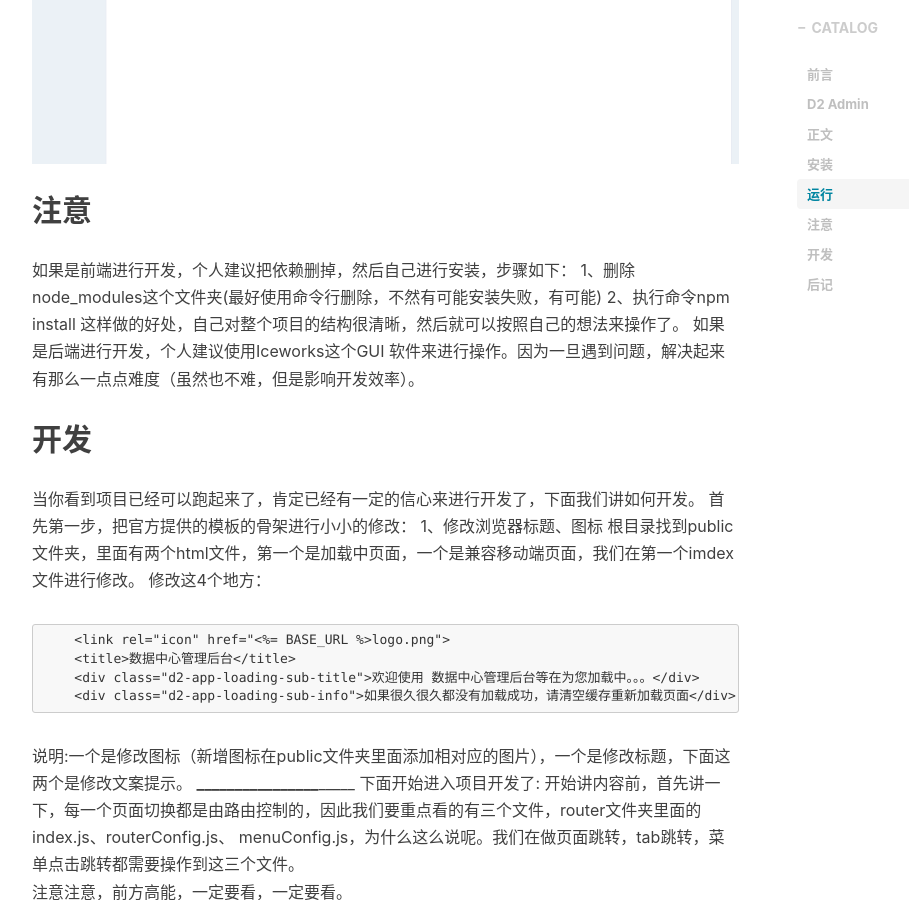
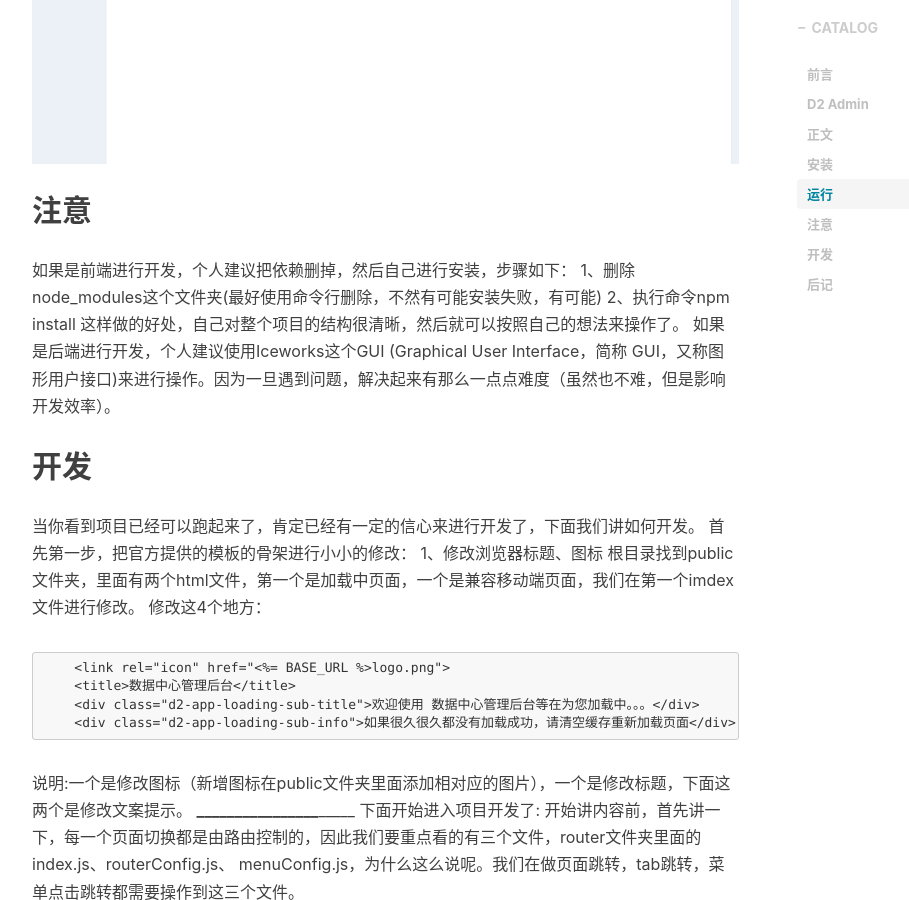
Before and after one commit to 00feng00/00feng00.github.io, a Jekyll site: the page built from _posts/2018-09-11-ice-instructions.markdown, in a window 1280 px wide and 900 px high, scrolled down 2547 px. Shown: the whole window, without its empty margins (233-1142 px from the left). Built offline with Jekyll 4.4.1, drawn with Linux system fonts in a browser that asks for light colours; nearby versions of some CDN libraries; comment, search, counter and statistics services are not loaded.

Commit message:
Update 2018-09-11-ice-instructions.markdown

````diff
--- a/_posts/2018-09-11-ice-instructions.markdown
+++ b/_posts/2018-09-11-ice-instructions.markdown
@@ -36,7 +36,7 @@ ICE提供了以下这些功能：
 1、删除node_modules这个文件夹(最好使用命令行删除，不然有可能安装失败，有可能)
 2、执行命令npm install
 这样做的好处，自己对整个项目的结构很清晰，然后就可以按照自己的想法来操作了。
-如果是后端进行开发，个人建议使用Iceworks这个GUI 软件来进行操作。因为一旦遇到问题，解决起来有那么一点点难度（虽然也不难，但是影响开发效率）。
+如果是后端进行开发，个人建议使用Iceworks这个GUI (Graphical User Interface，简称 GUI，又称图形用户接口)来进行操作。因为一旦遇到问题，解决起来有那么一点点难度（虽然也不难，但是影响开发效率）。
 ## 开发
 当你看到项目已经可以跑起来了，肯定已经有一定的信心来进行开发了，下面我们讲如何开发。
 首先第一步，把官方提供的模板的骨架进行小小的修改：
@@ -111,4 +111,4 @@ index.js是暴露文件出口，具体页面逻辑在vue文件实现，如果页
 ```
 ## 后记
   到这里Ice的使用基本就这些了，当然啦，还有一些进阶的操作，大家可以自行研究。
-  最后推荐几个插件，[V-Chart](https://v-charts.js.org/#/) [D2-crud](https://github.com/d2-projects/d2-crud)
+  最后推荐几个插件，[V-Chart](https://v-charts.js.org/#/) [D2-crud](https://github.com/d2-projects/d2-crud) [Icon](https://www.fontawesome.com.cn/faicons/)
````
